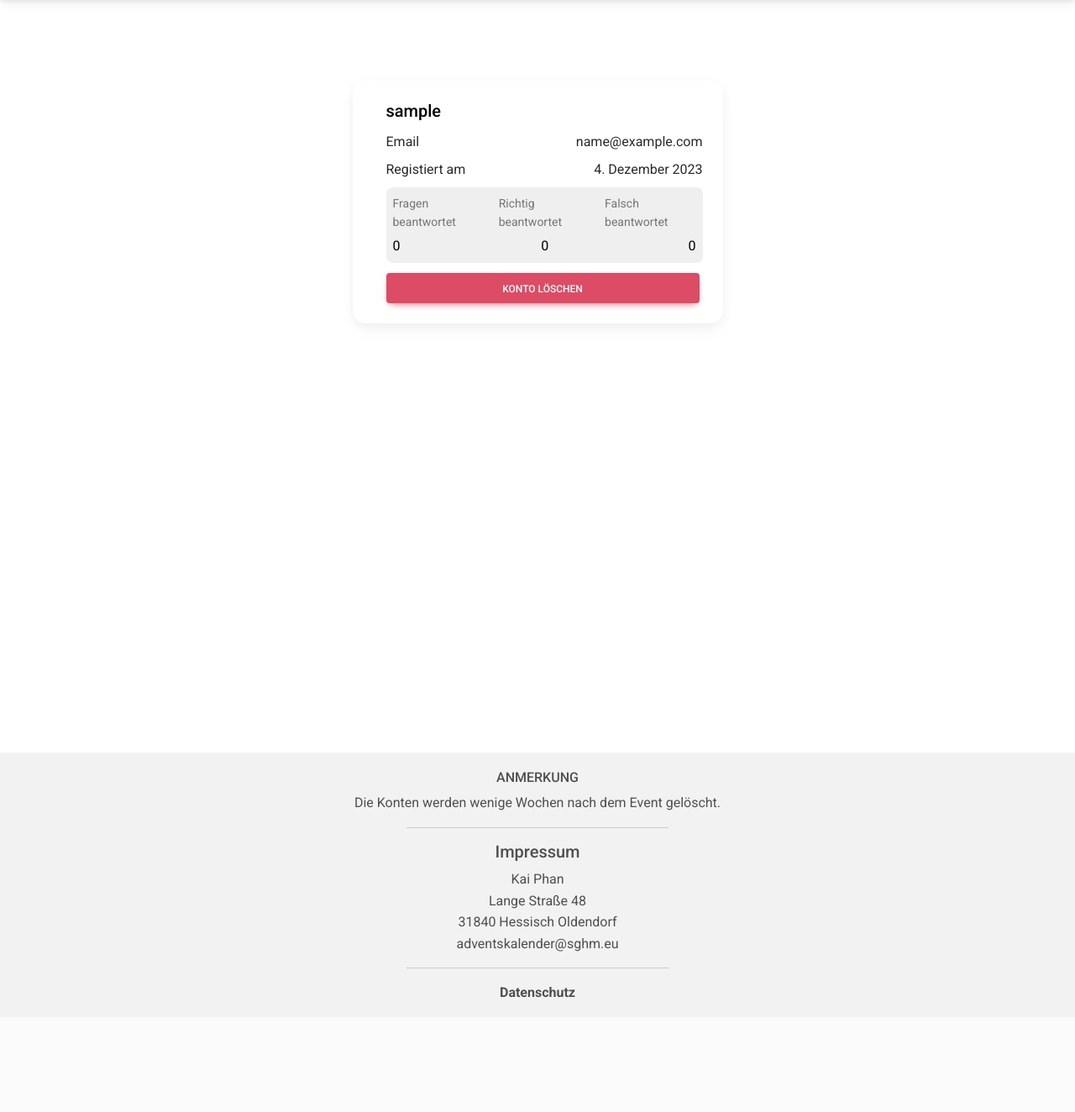
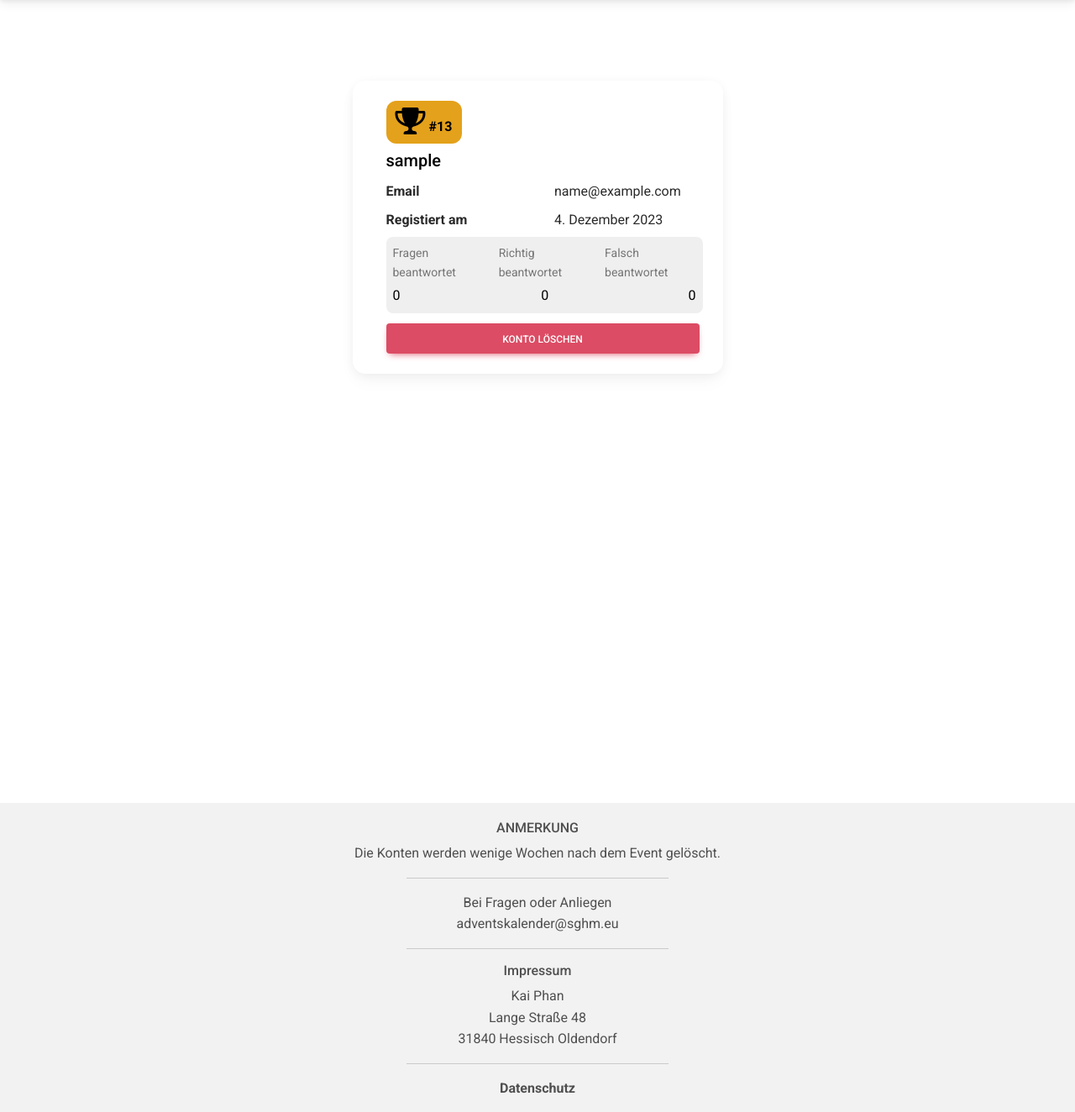
Before and after one commit to JU1111111/adventskalender, a Django app: page /account/ in a window 1280 px wide. Shown: the part 67-1391 px from the top of the page at 84% size. Before the commit the page ends 1255 px from the top, so only its background shows below. Run offline with Django 4.2, Linux system fonts and the light colour scheme; the visitor is signed in with stand-in values (Sample User, id 1); data comes from the database, SQL or seed files in the repository; data that the repository does not hold is empty; parts of the project's set-up code (start-up, migrations or seed data) failed here and were passed over; some libraries are stand-ins or nearby versions.

Commit message:
design changes

```diff
--- a/adventskalender/templates/adventskalender/accountPage.html
+++ b/adventskalender/templates/adventskalender/accountPage.html
@@ -12,29 +12,42 @@
 			<div class="card-body p-4">
 			  <div class="d-flex text-black">
 				<div class="flex-grow-1 ms-3">
+					<div class="row">
+						<div class="col-xs-12 mb-2">
+							<div class="rounded-6 p-2 bg-warning"  style="width: 90px;">
+								<div class="text-center" >
+									<i class="fas fa-trophy fa-2x"></i>
+									<span class="fw-bold">#13</span>
+								</div>
+							</div>
+						</div>
+						<div class="col-xs-12">
 				  <h5 class="mb-1">{{user.username}}</h5>
 				  <p class="mb-1 pb-1" style="color: #2b2a2a">{{user.student.studentYear}}{{user.student.studentClass}}</p>
+				</div>
+
+				</div>
 				  <!-- Create more info here -->
 				  <div class="row">
-					<div class="col-md-6">
-					  <p class="mb-1 pb-1" style="color: #2b2a2a">
+					<div class="col-xs-12 col-md-6">
+					  <p class="mb-1 pb-1 fw-bold h-75" style="color: #2b2a2a">
 						Email
 					  </p>
 					</div>
-					<div class="col-md-6">
-					  <p class="mb-1 pb-1 text-end" style="color: #2b2a2a">
+					<div class="col-xs-12 col-md-6">
+					  <p class="mb-1 pb-1 " style="color: #2b2a2a">
 						{{user.email}}
 					  </p>
 					</div>
 				  </div>
 				  <div class="row">
-					<div class="col-md-6">
-					  <p class="mb-1 pb-1" style="color: #2b2a2a">
+					<div class="col-xs-12 col-md-6">
+					  <p class="mb-1 pb-1 fw-bold h-75" style="color: #2b2a2a">
 						Registiert am
 					  </p>
 					</div>
-					<div class="col-md-6">
-					  <p class="mb-1 pb-1 text-end" style="color: #2b2a2a">
+					<div class="col-xs-12 col-md-6">
+					  <p class="mb-1 pb-1 " style="color: #2b2a2a">
 						{{user.date_joined.date}}
 					  </p>
 					</div>
--- a/adventskalender/templates/adventskalender/infoPage.html
+++ b/adventskalender/templates/adventskalender/infoPage.html
@@ -10,7 +10,7 @@
 wir, das Seminarfach Mathe-Physik aus dem 13. Jahrgang, haben tolle Neuigkeiten für euch. Ab dem 05.12.2023 könnt ihr am „Phänomenalen Adventskalender“ teilnehmen. Es gibt großartige Preise für die Jahrgangsstufen 5-8 & 9-13 zu gewinnen!<br><br>
 <p class="fw-bold">1. Platz 50€<br>2. Platz 25€<br>3. Platz 10€</p>
 Alles was ihr tun müsst ist euch auf unserer Website jeden Tag ein kurzes Rätsel zu lösen! Dafür habt ihr bis zum Ende des jeweiligen Tags Zeit. Am Folgetag könnt ihr euch dann die Auflösung ansehen. Achtung: am 05.12 geht es mit den ersten fünf Rätseln auf einmal los. Mit ein bisschen Geschick und Glück gewinnt ihr am Ende einen unserer Preise. Wir verleihen die Preise bei den beiden Weihnachtsfeiern am 22.12.2023.
-Macht gerne mit und nutzt die Vorweihnachtszeit um jeden Tag etwas neues zu entdecken!
+Macht gerne mit und nutzt die Vorweihnachtszeit um jeden Tag etwas neues zu entdecken!<br><br>
 
 Weihnachtliche Grüße<br>
 Euer Seminarfach Mathe-Physik
--- a/adventskalender/templates/adventskalender/regPage.html
+++ b/adventskalender/templates/adventskalender/regPage.html
@@ -19,7 +19,8 @@
         <div class="col-12 col-md-8 col-lg-6 col-xl-5">
           <div class="card shadow-2-strong" style="border-radius: 1rem">
             <div class="card-body p-5 text-center">
-              <h3 class="mb-5">Konto erstellen</h3>
+              <h3 class="mb-4">Konto erstellen</h3>
+              <p class="text-warning">Achtung: Nur Emails mit "sghm.eu" werden angenommen</p>
               <form method="POST">
                 {% csrf_token %}
                 {{ register_form|crispy }}
--- a/vidPlatform/templates/vidPlatform/includes/footer.html
+++ b/vidPlatform/templates/vidPlatform/includes/footer.html
@@ -4,13 +4,16 @@
     <h6 class="text-uppercase mt-1">Anmerkung</h6>
     <p>
       Die Konten werden wenige Wochen nach dem Event gelöscht.
-    </p><hr class="w-25 mx-auto">
+    </p>
+    <hr class="w-25 mx-auto">
+    Bei Fragen oder Anliegen<br>
+		adventskalender@sghm.eu
+    <hr class="w-25 mx-auto">
     <div>
-    <h5>Impressum</h5>
+    <h6>Impressum</h6>
     Kai Phan<br>
 		Lange Straße 48<br>
-		31840 Hessisch Oldendorf<br>
-		adventskalender@sghm.eu
+		31840 Hessisch Oldendorf
     </div><hr class="w-25 mx-auto">
     <a class="text-body fw-bold" href="/datenschutz"> Datenschutz</a>
   </div>
```
